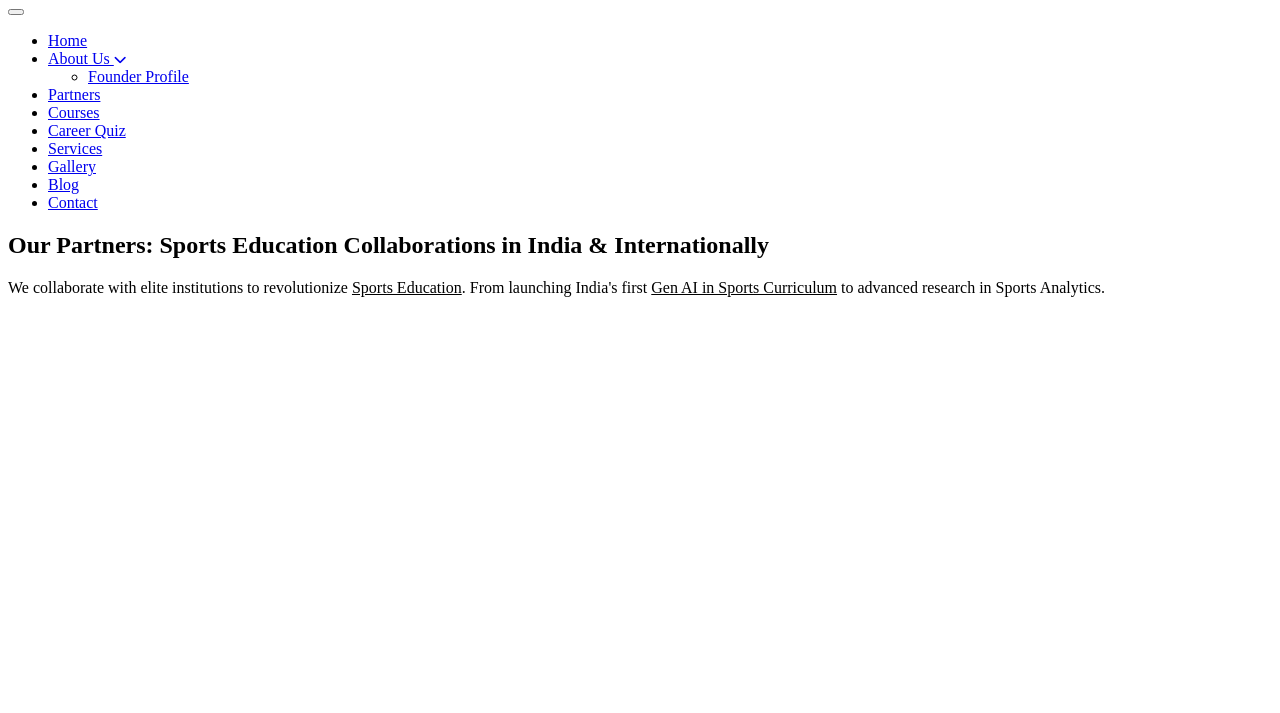
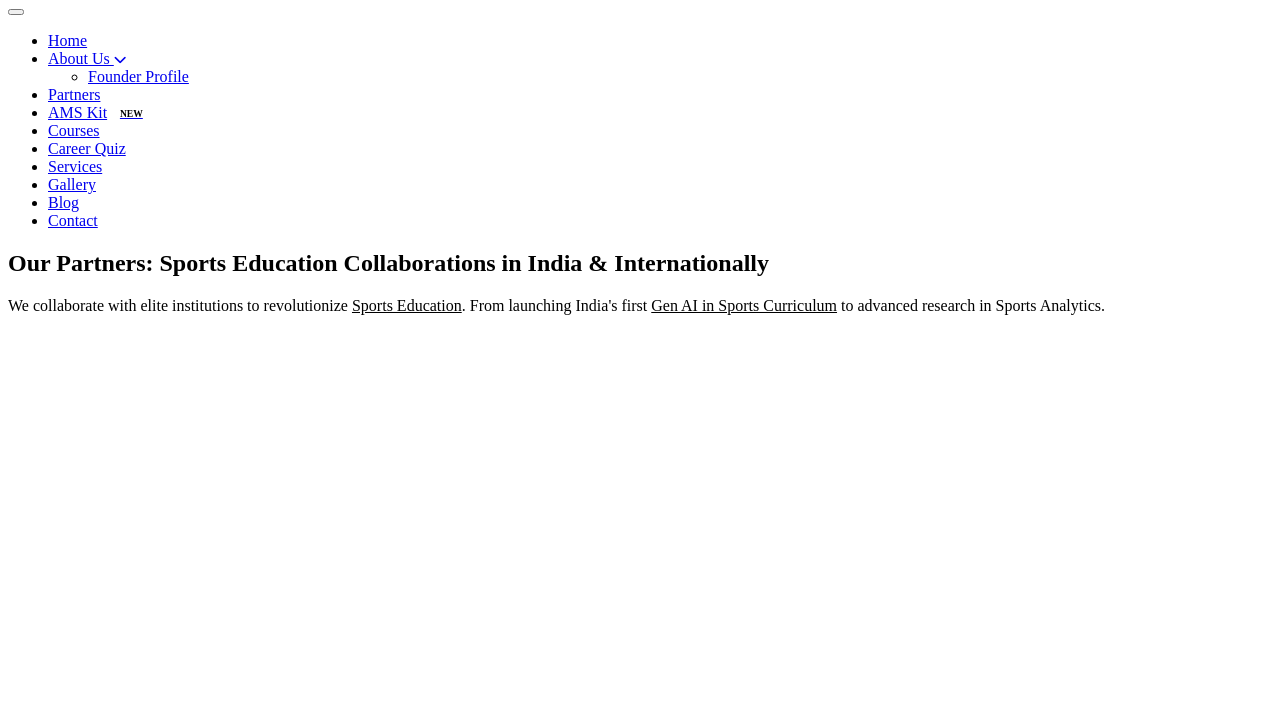
Before and after one commit to Sportal2025/Sportal2025, a website built with Vite: page partners.html in a window 1280 px wide. Shown: the part 922-1635 px from the top of the page. Built offline with nearby package versions, Linux system fonts and the light colour scheme; a script that the page names is missing.

Commit message:
fix: synchronize AMS Kit navigation link across all root and blog sub-pages

```diff
--- a/partners.html
+++ b/partners.html
@@ -85,7 +85,8 @@
                     </ul>
                 </li>
                 <li><a class='nav-link active' href='partners.html'>Partners</a></li>
-                <li><a class='nav-link' href='courses.html'>Courses</a></li>
+                        <li><a class='nav-link' href="./active-mind-sports-kit.html" title="ActiveMind Sports Kit - Premium Physical Education Resource" style="display:inline-flex; align-items:center; gap:0.4rem;">AMS Kit <span style="background:var(--color-primary); color:#000; font-size:0.6rem; padding:0.1rem 0.4rem; border-radius:12px; font-weight:800; animation:pulse 2s infinite;">NEW</span></a></li>
+        <li><a class='nav-link' href='courses.html'>Courses</a></li>
                 <li><a class='nav-link' href='quiz.html'>Career Quiz</a></li>
                 <li><a class='nav-link' href='./#services'>Services</a></li>
                 <li><a class='nav-link' href='gallery.html'>Gallery</a></li>
```
